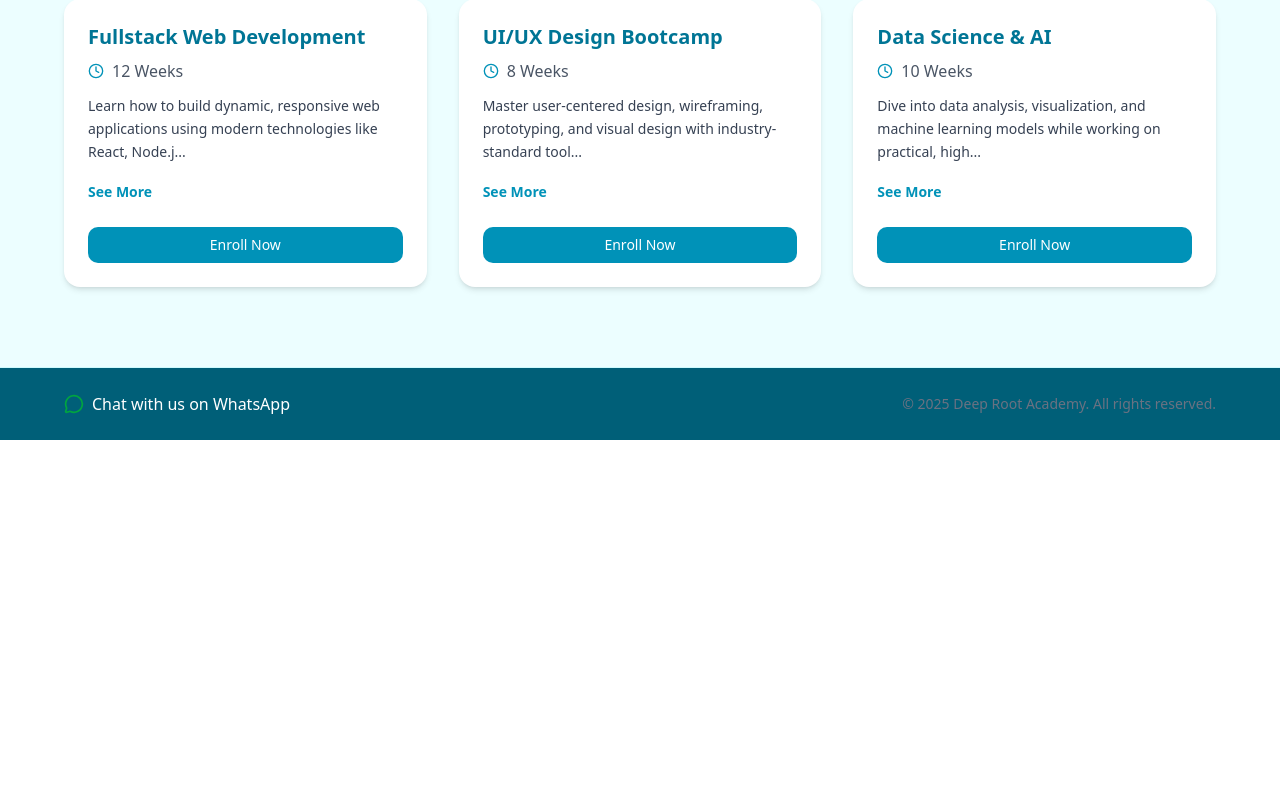
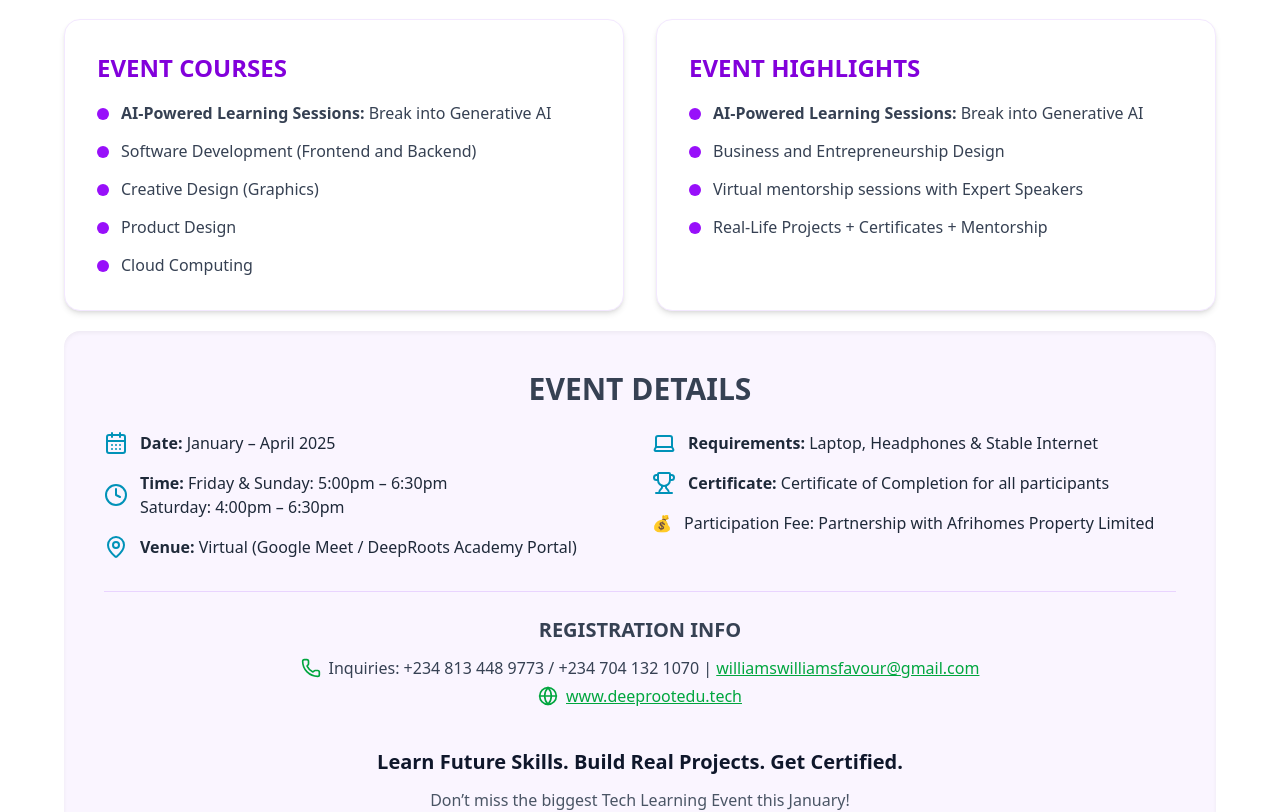
Before and after one commit to SimplySophia/deep-root-academy, a Next.js app: page / in a window 1280 px wide. Shown: the part 1433-2245 px from the top of the page. Before the commit the page ends 1873 px from the top, so only its background shows below. Built offline with nearby package versions, Linux system fonts and the light colour scheme.

Commit message:
landing page

```diff
--- a/app/components/section/About.tsx
+++ b/app/components/section/About.tsx
@@ -62,7 +62,7 @@ export default function AboutSection() {
               }}
               transition={{ duration: 0.6, delay: i * 0.1 }}
               viewport={{ once: true }}
-              className="p-6 bg-cyan-50 rounded-xl shadow-sm hover:shadow-lg cursor-pointer transition-transform"
+              className="p-6 bg-purple-100 rounded-xl shadow-sm hover:shadow-lg cursor-pointer transition-transform"
             >
               <div className="flex flex-col items-center sm:items-start text-center sm:text-left">
                 <div className="mb-3">{item.icon}</div>
--- a/app/components/section/Footer.tsx
+++ b/app/components/section/Footer.tsx
@@ -6,7 +6,7 @@ import Link from "next/link";
 
 export default function Footer() {
   return (
-    <footer className="bg-cyan-800 border-t border-cyan-100 py-6">
+    <footer className="bg-purple-400 border-t border-cyan-100 py-6">
       <div className="container mx-auto flex flex-col md:flex-row items-center justify-between gap-4 px-6 lg:px-16">
         {/* WhatsApp Contact */}
         <motion.div
@@ -25,7 +25,7 @@ export default function Footer() {
         </motion.div>
 
         {/* Copyright */}
-        <p className="text-gray-500 text-sm text-center md:text-right">
+        <p className="text-gray-700 text-sm text-center md:text-right">
           © {new Date().getFullYear()} Deep Root Academy. All rights reserved.
         </p>
       </div>
--- a/app/components/section/Hero.tsx
+++ b/app/components/section/Hero.tsx
@@ -53,8 +53,8 @@ export default function Hero() {
             <div className="w-6 h-6 rounded-full bg-blue-500 shadow-md" />
             <div className="w-6 h-6 rounded-full bg-pink-500 shadow-md" />
             <div className="w-6 h-6 rounded-full bg-purple-500 shadow-md" />
-            <span className="text-sm font-semibold text-slate-400">
-              Students Learning Technology
+            <span className="text-sm md:text-lg font-semibold text-slate-700">
+              Reboot 2026 Tech BootCamp
             </span>
           </div>
 
--- a/app/components/section/Programs.tsx
+++ b/app/components/section/Programs.tsx
@@ -1,129 +1,203 @@
 "use client";
 
-import { useState } from "react";
 import { motion } from "framer-motion";
 import { Button } from "@/components/ui/button";
-import { Clock, BookOpen, CheckCircle, DollarSign, ToolCase } from "lucide-react";
+import { CalendarDays, Clock, MapPin, Laptop, Trophy, Phone, Globe } from "lucide-react";
 
-const programs = [
-  {
-    title: "Fullstack Web Development",
-    duration: "12 Weeks",
-    learn:
-      "Learn how to build dynamic, responsive web applications using modern technologies like React, Node.js, and Tailwind CSS.",
-    highlights: ["Real projects", "Team collaboration", "Mentor-led sessions"],
-    tools: ["React", "Next.js", "Node.js", "MongoDB"],
-    prerequisite: "Basic HTML & CSS knowledge",
-    amount: "$350",
-  },
-  {
-    title: "UI/UX Design Bootcamp",
-    duration: "8 Weeks",
-    learn:
-      "Master user-centered design, wireframing, prototyping, and visual design with industry-standard tools and methods.",
-    highlights: ["Live design critiques", "Portfolio-ready projects", "Mentor feedback"],
-    tools: ["Figma", "Adobe XD", "Notion"],
-    prerequisite: "Interest in digital design",
-    amount: "$250",
-  },
-  {
-    title: "Data Science & AI",
-    duration: "10 Weeks",
-    learn:
-      "Dive into data analysis, visualization, and machine learning models while working on practical, high-impact datasets.",
-    highlights: ["Python labs", "AI projects", "Industry mentorship"],
-    tools: ["Python", "Pandas", "TensorFlow", "Tableau"],
-    prerequisite: "Basic programming knowledge",
-    amount: "$400",
-  },
-];
+export default function Programs() {
+  return (
+    <section className="bg-white py-20 px-6 lg:px-16 relative overflow-hidden">
+      {/* Section background tint */}
+      <div className="absolute inset-0 -z-10 bg-purple-50/40"></div>
 
-export default function ProgramsSection() {
-  const [expanded, setExpanded] = useState<number | null>(null);
+      <div className="container mx-auto">
+        {/* Section Header */}
+        <motion.div
+          initial={{ opacity: 0, y: 40 }}
+          whileInView={{ opacity: 1, y: 0 }}
+          transition={{ duration: 0.6, ease: "easeOut" }}
+          viewport={{ once: true }}
+          className="text-center mb-16"
+        >
+          <h2 className="text-4xl font-bold text-slate-900 mb-3">
+            Deep Root Academy <span className="text-purple-600">Event</span>
+          </h2>
+          <p className="text-gray-600 text-lg">
+            Explore our specialized tech courses and key highlights for the upcoming program.
+          </p>
+        </motion.div>
 
-  const toggleExpand = (index: number) => {
-    setExpanded(expanded === index ? null : index);
-  };
+        {/* Split layout */}
+<div className="grid md:grid-cols-2 gap-8 mb-5">
+  {/* Left - Courses */}
+  <motion.div
+    initial={{ opacity: 0, x: -30 }}
+    whileInView={{ opacity: 1, x: 0 }}
+    transition={{ duration: 0.7, ease: "easeOut" }}
+    viewport={{ once: true }}
+    className="bg-white shadow-md hover:shadow-lg transition rounded-2xl p-8 border border-purple-100"
+  >
+    <h3 className="text-2xl font-semibold text-purple-700 mb-4">
+      EVENT COURSES
+    </h3>
+    <ul className="space-y-3 text-gray-700 leading-relaxed list-none">
+      <li className="flex items-start">
+        <span className="w-3 h-3 mt-2 mr-3 bg-purple-600 rounded-full flex-shrink-0"></span>
+        <span>
+          <strong>AI-Powered Learning Sessions:</strong> Break into Generative AI
+        </span>
+      </li>
+      <li className="flex items-start">
+        <span className="w-3 h-3 mt-2 mr-3 bg-purple-600 rounded-full flex-shrink-0"></span>
+        Software Development (Frontend and Backend)
+      </li>
+      <li className="flex items-start">
+        <span className="w-3 h-3 mt-2 mr-3 bg-purple-600 rounded-full flex-shrink-0"></span>
+        Creative Design (Graphics)
+      </li>
+      <li className="flex items-start">
+        <span className="w-3 h-3 mt-2 mr-3 bg-purple-600 rounded-full flex-shrink-0"></span>
+        Product Design
+      </li>
+      <li className="flex items-start">
+        <span className="w-3 h-3 mt-2 mr-3 bg-purple-600 rounded-full flex-shrink-0"></span>
+        Cloud Computing
+      </li>
+    </ul>
+  </motion.div>
 
-  return (
-    <section className="bg-cyan-50 py-20 px-6 lg:px-16">
-      <div className="container mx-auto text-center mb-12">
-        <h2 className="text-3xl sm:text-4xl font-bold text-slate-900">
-          Our Programs
-        </h2>
-        <p className="mt-3 text-gray-600 text-lg">
-          Choose a learning path designed to elevate your skills and unlock opportunities.
-        </p>
-      </div>
+  {/* Right - Highlights */}
+  <motion.div
+    initial={{ opacity: 0, x: 30 }}
+    whileInView={{ opacity: 1, x: 0 }}
+    transition={{ duration: 0.7, ease: "easeOut" }}
+    viewport={{ once: true }}
+    className="bg-white shadow-md hover:shadow-lg transition rounded-2xl p-8 border border-purple-100"
+  >
+    <h3 className="text-2xl font-semibold text-purple-700 mb-4">
+      EVENT HIGHLIGHTS
+    </h3>
+    <ul className="space-y-3 text-gray-700 leading-relaxed list-none">
+      <li className="flex items-start">
+        <span className="w-3 h-3 mt-2 mr-3 bg-purple-600 rounded-full flex-shrink-0"></span>
+        <span>
+          <strong>AI-Powered Learning Sessions:</strong> Break into Generative AI
+        </span>
+      </li>
+      <li className="flex items-start">
+        <span className="w-3 h-3 mt-2 mr-3 bg-purple-600 rounded-full shrink-0"></span>
+        Business and Entrepreneurship Design
+      </li>
+      <li className="flex items-start">
+        <span className="w-3 h-3 mt-2 mr-3 bg-purple-600 rounded-full shrink-0"></span>
+        Virtual mentorship sessions with Expert Speakers
+      </li>
+      <li className="flex items-start">
+        <span className="w-3 h-3 mt-2 mr-3 bg-purple-600 rounded-full shrink-0"></span>
+        Real-Life Projects + Certificates + Mentorship
+      </li>
+    </ul>
+  </motion.div>
+</div>
 
-      <div className="grid grid-cols-1 md:grid-cols-2 lg:grid-cols-3 gap-8 container mx-auto">
-        {programs.map((program, index) => {
-          const isExpanded = expanded === index;
-          return (
-            <motion.div
-              key={index}
-              whileHover={{ scale: 1.05, transition: { duration: 0.3 } }}
-              className="bg-white rounded-2xl shadow-md hover:shadow-xl p-6 text-left transition-all"
-            >
-              <h3 className="text-xl font-semibold text-cyan-700 mb-2">
-                {program.title}
-              </h3>
 
-              <div className="flex items-center text-gray-600 mb-3">
-                <Clock className="w-4 h-4 mr-2 text-cyan-600" /> {program.duration}
-              </div>
+        {/* Event Details */}
+        <motion.div
+          initial={{ opacity: 0, y: 30 }}
+          whileInView={{ opacity: 1, y: 0 }}
+          transition={{ duration: 0.8, ease: "easeOut" }}
+          viewport={{ once: true }}
+          className="bg-purple-50 rounded-2xl p-10 shadow-inner text-gray-800"
+        >
+          <h3 className="text-3xl font-semibold text-gray-700 mb-6 text-center">
+            EVENT DETAILS
+          </h3>
 
-              <p className="text-gray-700 text-sm leading-relaxed">
-                {isExpanded ? program.learn : program.learn.slice(0, 100) + "..."}
+          <div className="grid md:grid-cols-2 gap-6 mb-8">
+            <div className="space-y-4">
+              <p className="flex items-center gap-3">
+                <CalendarDays className="text-cyan-600" />
+                <span>
+                  <strong>Date:</strong> January – April 2025
+                </span>
               </p>
+              <p className="flex items-center gap-3">
+                <Clock className="text-cyan-600" />
+                <span>
+                  <strong>Time:</strong> Friday & Sunday: 5:00pm – 6:30pm <br />
+                  Saturday: 4:00pm – 6:30pm
+                </span>
+              </p>
+              <p className="flex items-center gap-3">
+                <MapPin className="text-cyan-600" />
+                <span>
+                  <strong>Venue:</strong> Virtual (Google Meet / DeepRoots Academy Portal)
+                </span>
+              </p>
+            </div>
 
-              {isExpanded && (
-                <div className="mt-4 space-y-3 text-sm text-gray-700">
-                  <div className="flex items-start">
-                    <BookOpen className="w-4 h-4 mr-2 text-cyan-600 mt-1" />
-                    <span>
-                      <strong>Program Highlights:</strong>{" "}
-                      {program.highlights.join(", ")}.
-                    </span>
-                  </div>
-                  <div className="flex items-start">
-                    <ToolCase className="w-4 h-4 mr-2 text-cyan-600 mt-1" />
-                    <span>
-                      <strong>Tools:</strong> {program.tools.join(", ")}.
-                    </span>
-                  </div>
-                  <div className="flex items-start">
-                    <CheckCircle className="w-4 h-4 mr-2 text-cyan-600 mt-1" />
-                    <span>
-                      <strong>Prerequisite:</strong> {program.prerequisite}
-                    </span>
-                  </div>
-                  <div className="flex items-start">
-                    <DollarSign className="w-4 h-4 mr-2 text-cyan-600 mt-1" />
-                    <span>
-                      <strong>Amount:</strong> {program.amount}
-                    </span>
-                  </div>
-                </div>
-              )}
+            <div className="space-y-4">
+              <p className="flex items-center gap-3">
+                <Laptop className="text-cyan-600" />
+                <span>
+                  <strong>Requirements:</strong> Laptop, Headphones & Stable Internet
+                </span>
+              </p>
+              <p className="flex items-center gap-3">
+                <Trophy className="text-cyan-600" />
+                <span>
+                  <strong>Certificate:</strong> Certificate of Completion for all participants
+                </span>
+              </p>
+              <p className="flex items-center gap-3">
+                💰 <span>Participation Fee: Partnership with Afrihomes Property Limited</span>
+              </p>
+            </div>
+          </div>
 
-              <div className="mt-4">
-                <button
-                  onClick={() => toggleExpand(index)}
-                  className="text-cyan-600 font-semibold text-sm hover:underline"
+          {/* Registration Info */}
+          <div className="border-t border-purple-200 pt-6 mt-4 text-center">
+            <h4 className="text-xl font-semibold text-gray-700 mb-3">
+              REGISTRATION INFO
+            </h4>
+            <p className="flex justify-center items-center gap-2 text-gray-700 mb-1">
+              <Phone className="text-green-600 w-5 h-5" />
+              <span>
+                Inquiries: +234 813 448 9773 / +234 704 132 1070 |{" "}
+                <a
+                  href="mailto:williamswilliamsfavour@gmail.com"
+                  className="text-green-600 underline"
                 >
-                  {isExpanded ? "See Less" : "See More"}
-                </button>
-              </div>
+                  williamswilliamsfavour@gmail.com
+                </a>
+              </span>
+            </p>
+            <p className="flex justify-center items-center gap-2">
+              <Globe className="text-green-600 w-5 h-5" />
+              <a
+                href="https://www.deeprootedu.tech"
+                target="_blank"
+                rel="noopener noreferrer"
+                className="text-green-600 underline"
+              >
+                www.deeprootedu.tech
+              </a>
+            </p>
+          </div>
 
-              <div className="mt-6">
-                <Button className="bg-cyan-600 text-white w-full rounded-lg py-2 hover:bg-cyan-700">
-                  Enroll Now
-                </Button>
-              </div>
-            </motion.div>
-          );
-        })}
+          {/* CTA */}
+          <div className="text-center mt-10">
+            <h4 className="text-xl font-semibold text-slate-900 mb-3">
+              Learn Future Skills. Build Real Projects. Get Certified.
+            </h4>
+            <p className="text-gray-600 mb-6">
+              Don’t miss the biggest Tech Learning Event this January!
+            </p>
+            <Button className="bg-pink-500 text-white px-8 py-3 rounded-lg font-semibold hover:bg-pink-600 transition">
+              Register Now
+            </Button>
+          </div>
+        </motion.div>
       </div>
     </section>
   );
```
Also changed, not shown: app/components/section/Navbar.tsx (+6 -6 lines).
